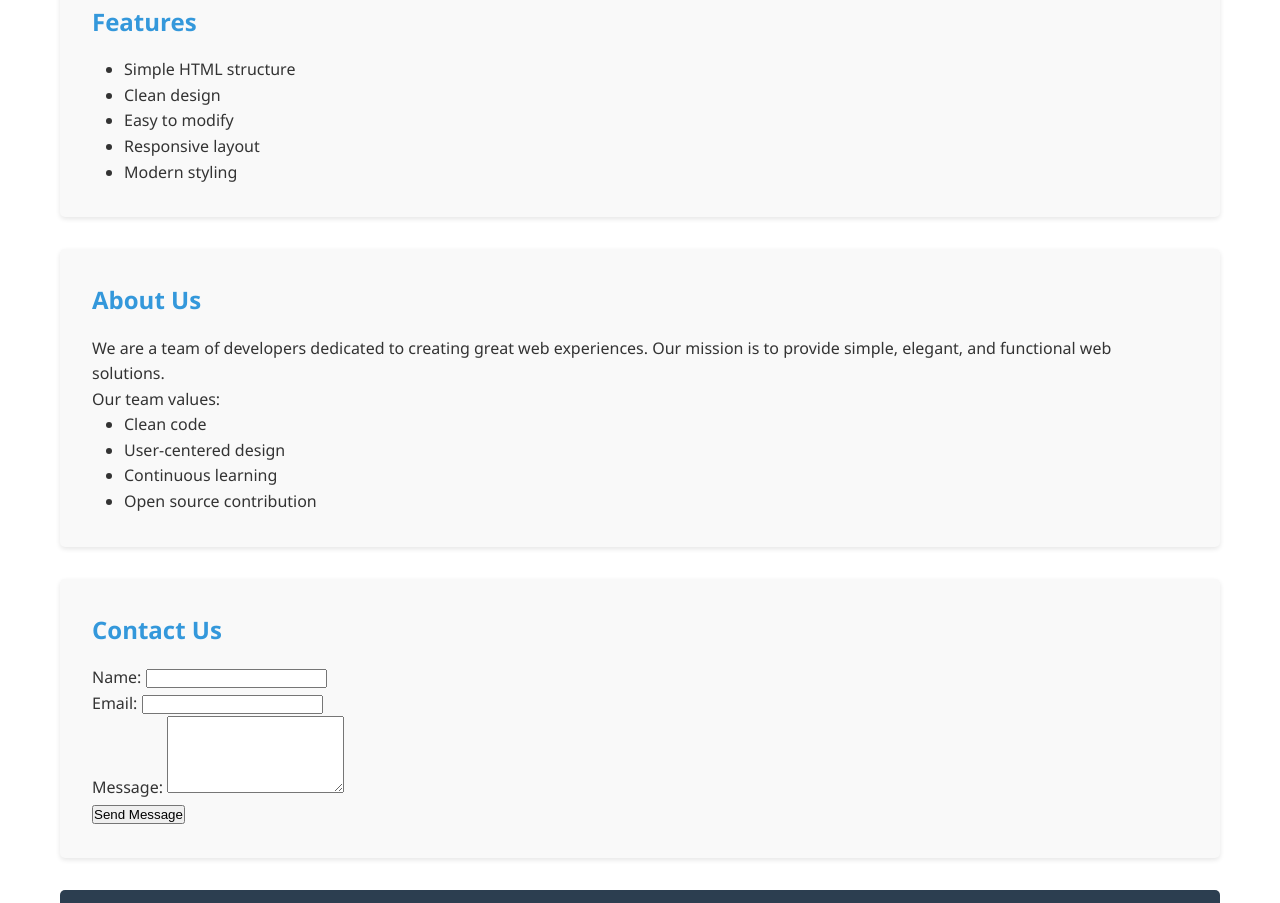
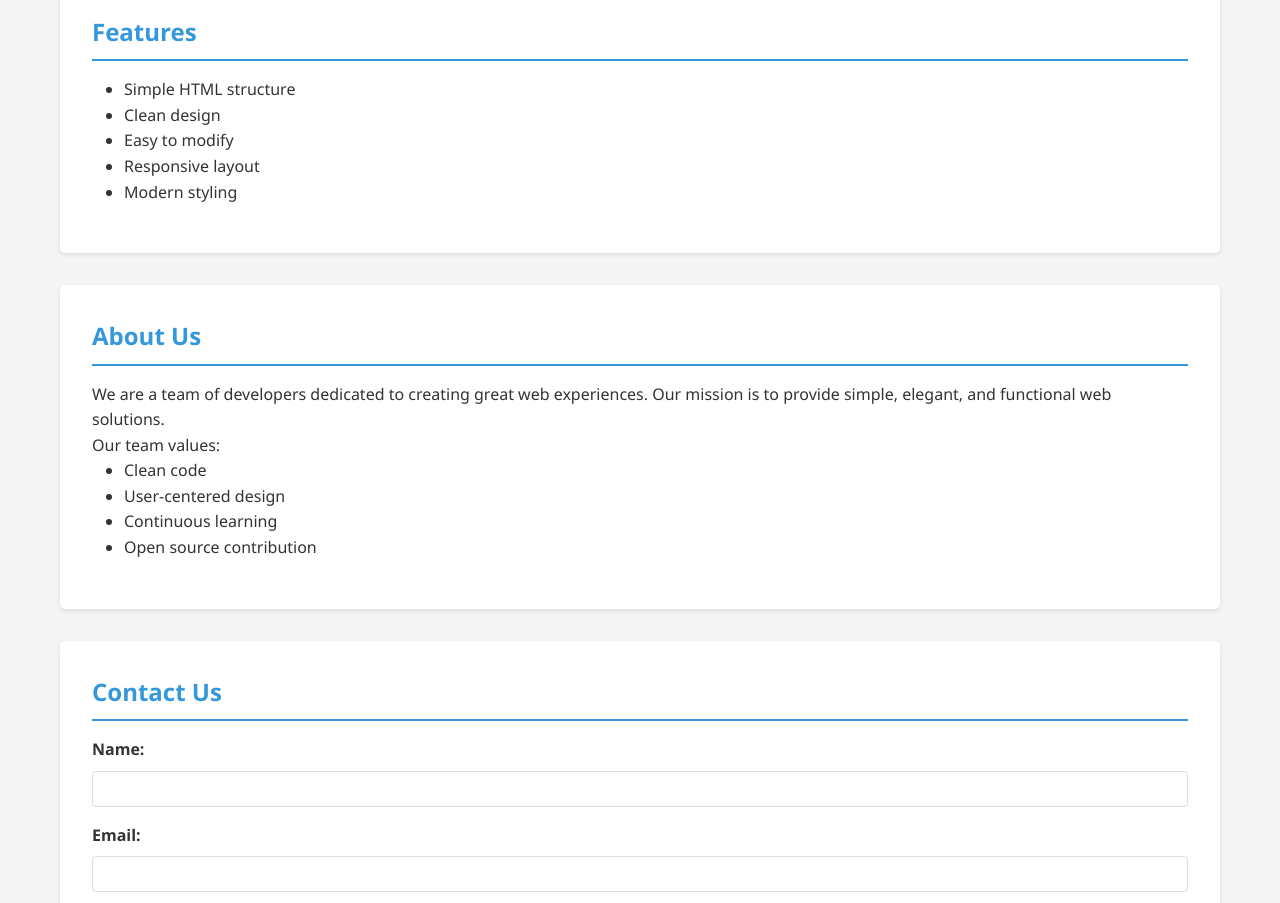
Before and after one commit to antuyo0621/mcp-github-test, a plain HTML site: page index.html in a window 1280 px wide. Shown: the part 414-1317 px from the top of the page. Drawn offline with Linux system fonts and the light colour scheme.

Commit message:
Update CSS for new content sections

```diff
--- a/styles.css
+++ b/styles.css
@@ -12,6 +12,7 @@ body {
     max-width: 1200px;
     margin: 0 auto;
     padding: 20px;
+    background-color: #f5f5f5;
 }
 
 header {
@@ -23,6 +24,11 @@ header {
     border-radius: 5px;
 }
 
+header p {
+    color: #ecf0f1;
+    font-style: italic;
+}
+
 h1 {
     margin-bottom: 1rem;
 }
@@ -30,10 +36,12 @@ h1 {
 h2 {
     color: #3498db;
     margin-bottom: 1rem;
+    border-bottom: 2px solid #3498db;
+    padding-bottom: 0.5rem;
 }
 
 section {
-    background-color: #f9f9f9;
+    background-color: white;
     padding: 2rem;
     margin-bottom: 2rem;
     border-radius: 5px;
@@ -42,6 +50,7 @@ section {
 
 ul {
     margin-left: 2rem;
+    margin-bottom: 1rem;
 }
 
 footer {
@@ -51,3 +60,58 @@ footer {
     color: white;
     border-radius: 5px;
 }
+
+/* Contact Form Styles */
+.contact-form {
+    display: flex;
+    flex-direction: column;
+    gap: 1rem;
+}
+
+.form-group {
+    display: flex;
+    flex-direction: column;
+}
+
+label {
+    margin-bottom: 0.5rem;
+    font-weight: bold;
+}
+
+input, textarea {
+    padding: 0.5rem;
+    border: 1px solid #ddd;
+    border-radius: 4px;
+    font-family: inherit;
+}
+
+button {
+    background-color: #3498db;
+    color: white;
+    border: none;
+    padding: 0.75rem 1rem;
+    border-radius: 4px;
+    cursor: pointer;
+    font-weight: bold;
+    align-self: flex-start;
+    transition: background-color 0.3s;
+}
+
+button:hover {
+    background-color: #2980b9;
+}
+
+/* Responsive adjustments */
+@media (max-width: 768px) {
+    body {
+        padding: 10px;
+    }
+
+    section {
+        padding: 1rem;
+    }
+
+    .contact-form {
+        width: 100%;
+    }
+}
```
